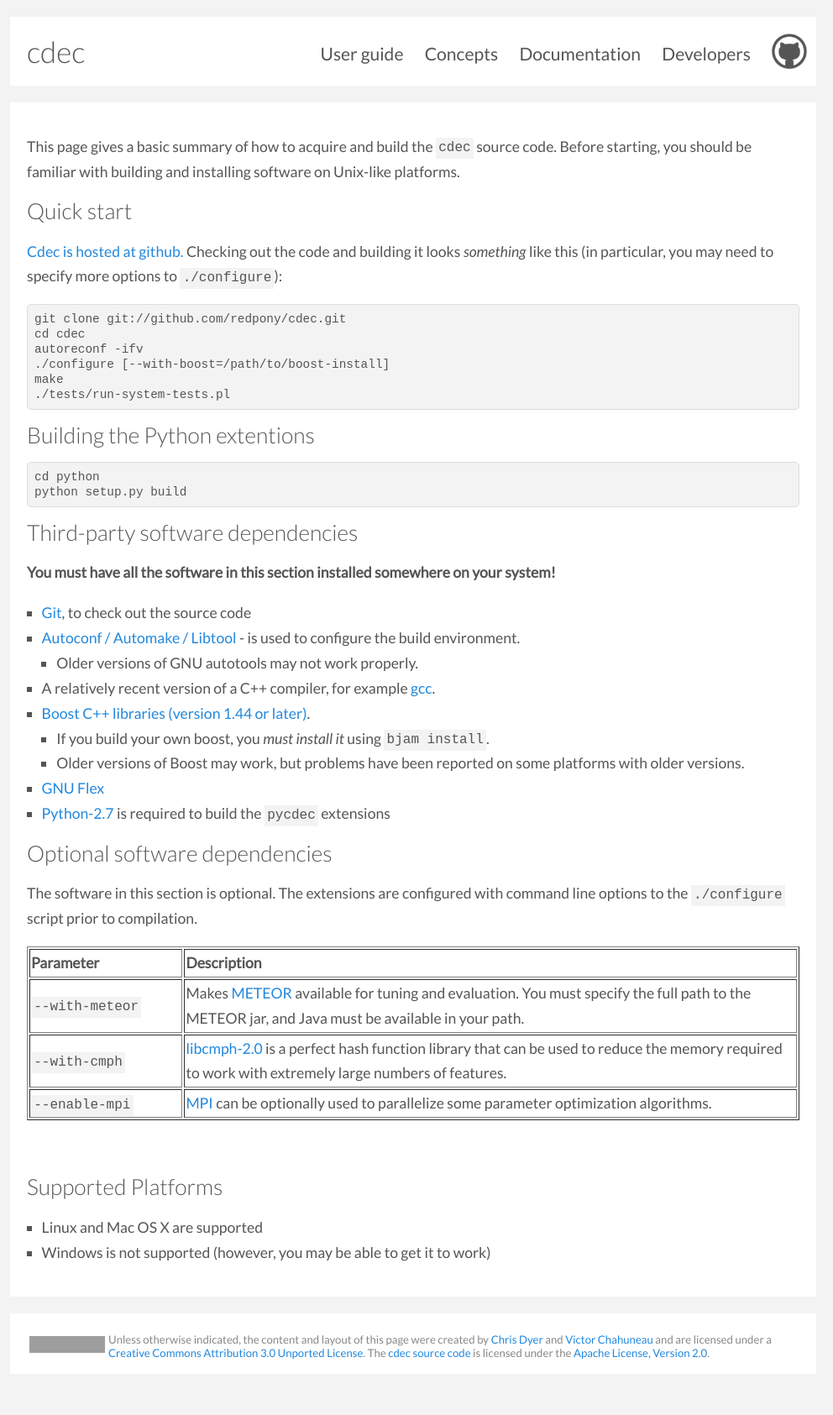
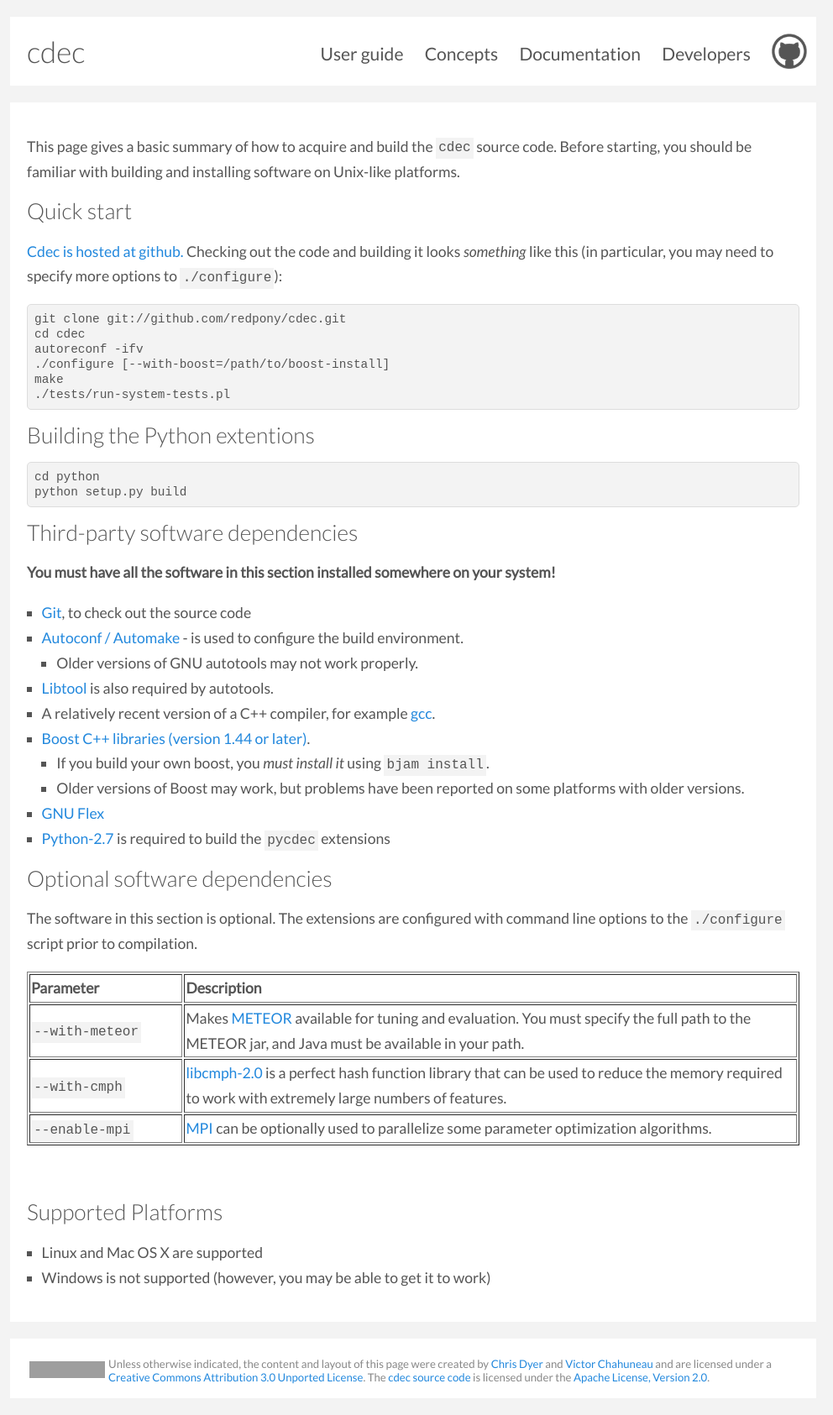
Before and after one commit to cdec/cdec.github.com, a Jekyll site: the page built from guide/compiling.md, in a window 1280 px wide. Shown: the whole page at 84% size, without its empty margins (148-1140 px from the left). Built offline with Jekyll 4.4.1, drawn with Linux system fonts in a browser that asks for light colours; some web fonts are replaced; Markdown is read by kramdown in place of the engine named in the settings; before the commit the page ends 1656 px from its top, so only the background shows below that; grey boxes are pictures that could not be loaded.

Commit message:
make dependency on libtool explicit

```diff
--- a/guide/compiling.md
+++ b/guide/compiling.md
@@ -23,8 +23,9 @@ This page gives a basic summary of how to acquire and build the `cdec` source co
 **You must have all the software in this section installed somewhere on your system!**
 
 - [Git](http://git-scm.com/), to check out the source code
-- [Autoconf / Automake / Libtool](http://www.gnu.org/software/autoconf/) - is used to configure the build environment.
+- [Autoconf / Automake](http://www.gnu.org/software/autoconf/) - is used to configure the build environment.
     - Older versions of GNU autotools may not work properly.
+- [Libtool](http://www.gnu.org/software/libtool/) is also required by autotools.
 - A relatively recent version of a C++ compiler, for example [gcc](http://gcc.gnu.org/).
 - [Boost C++ libraries (version 1.44 or later)](http://www.boost.org/).
     - If you build your own boost, you _must install it_ using `bjam install`.
```
